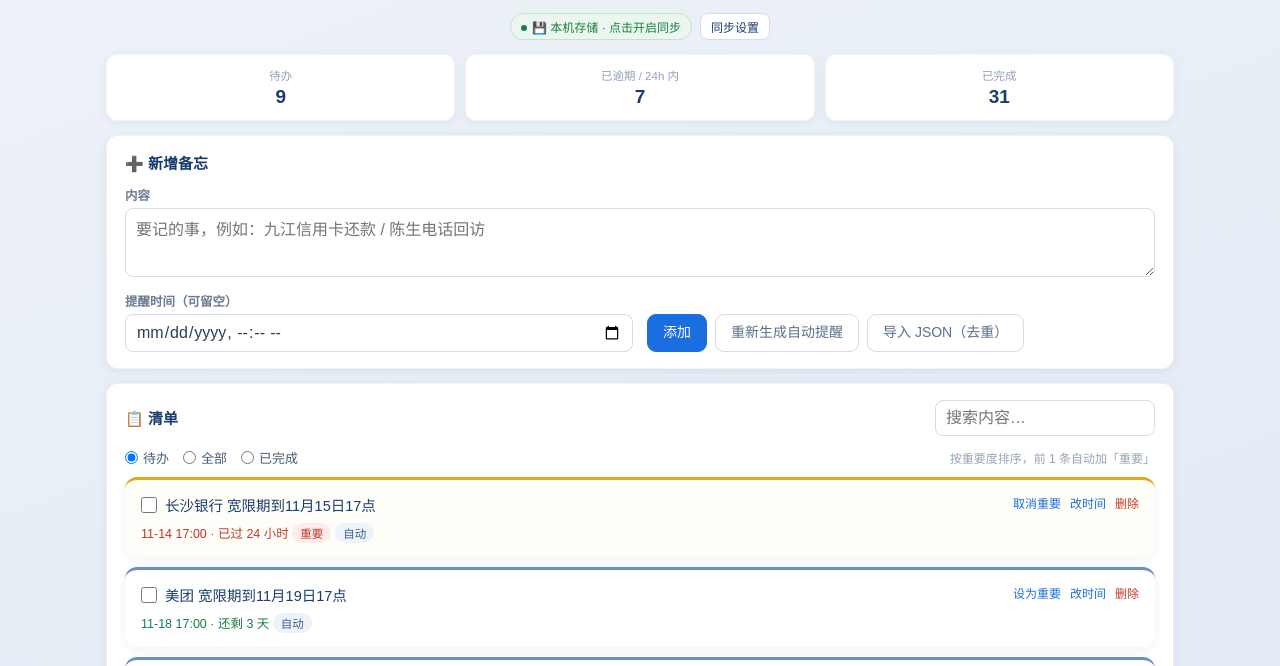
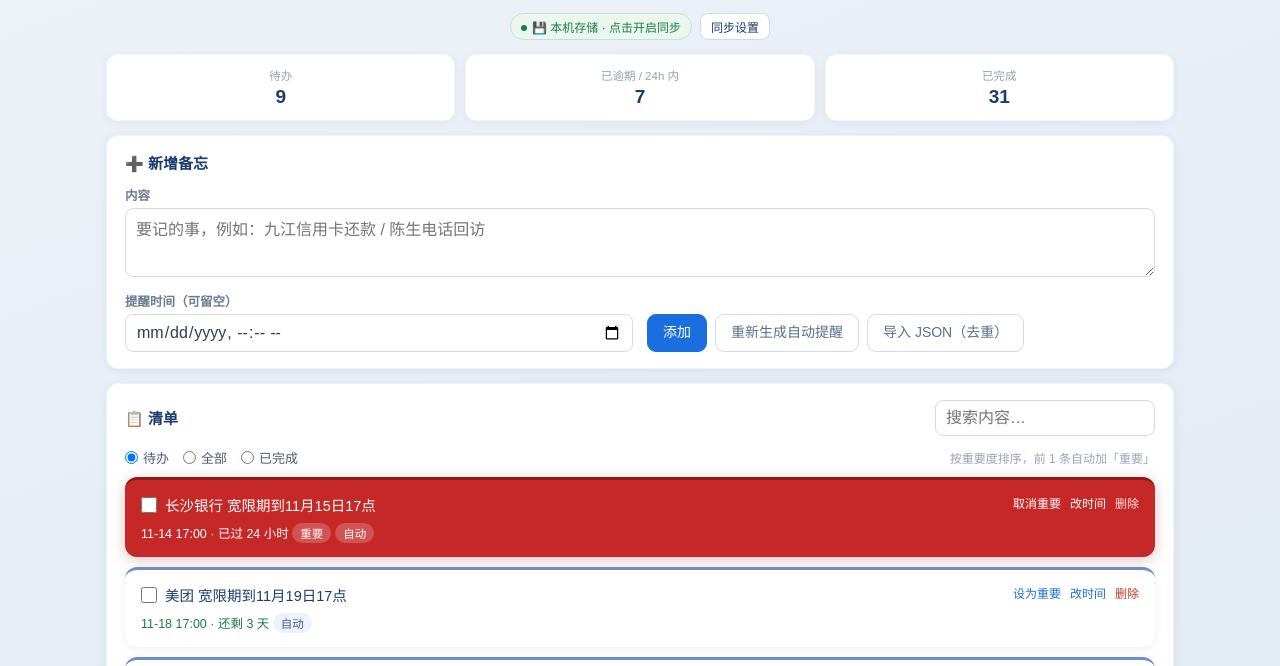
Before and after one commit to 13450388719/console-hub, a plain HTML site: page pages/memo.html in a window 1280 px wide. Shown: the part 134-800 px from the top of the page. Drawn offline with Linux system fonts and the light colour scheme.

Commit message:
备忘卡片三色：重要深红、逾期浅红、未逾期白底

```diff
--- a/shared/hub.css
+++ b/shared/hub.css
@@ -88,7 +88,13 @@ input[type=checkbox]{width:16px;height:16px;accent-color:#1a6ee0;}
 /* ---------- 卡片列表 ---------- */
 .cards{display:grid;grid-template-columns:repeat(3,1fr);gap:12px;margin-top:14px;}
 .scard{background:#fff;border-radius:12px;padding:14px 16px;box-shadow:0 2px 10px rgba(26,60,110,.07);border-top:3px solid #6f8fc4;position:relative;}
-.scard.pinned{border-top-color:#e0a828;background:#fffdf7;}
+.scard.pinned{border-top-color:#8e1b1b;background:#c62828;box-shadow:0 3px 14px rgba(140,20,20,.26);}
+.scard.pinned .nm,.scard.pinned .src,.scard.pinned .src span,.scard.pinned .x a{color:#fff;}
+.scard.pinned .x a.del{color:#ffe3df;}
+.scard.pinned .tag{background:rgba(255,255,255,.2);color:#fff;}
+.scard.over{border-top-color:#e53935;background:#fdecea;}
+.scard.over .nm{color:#8e2422;}
+.scard.over .src{color:#b25a55;}
 .scard .row1{display:flex;align-items:flex-start;gap:8px;}
 .scard .nm{font-weight:700;color:#1a3c6e;font-size:15px;}
 .scard .x{margin-left:auto;display:flex;gap:9px;flex-wrap:wrap;justify-content:flex-end;}
```
